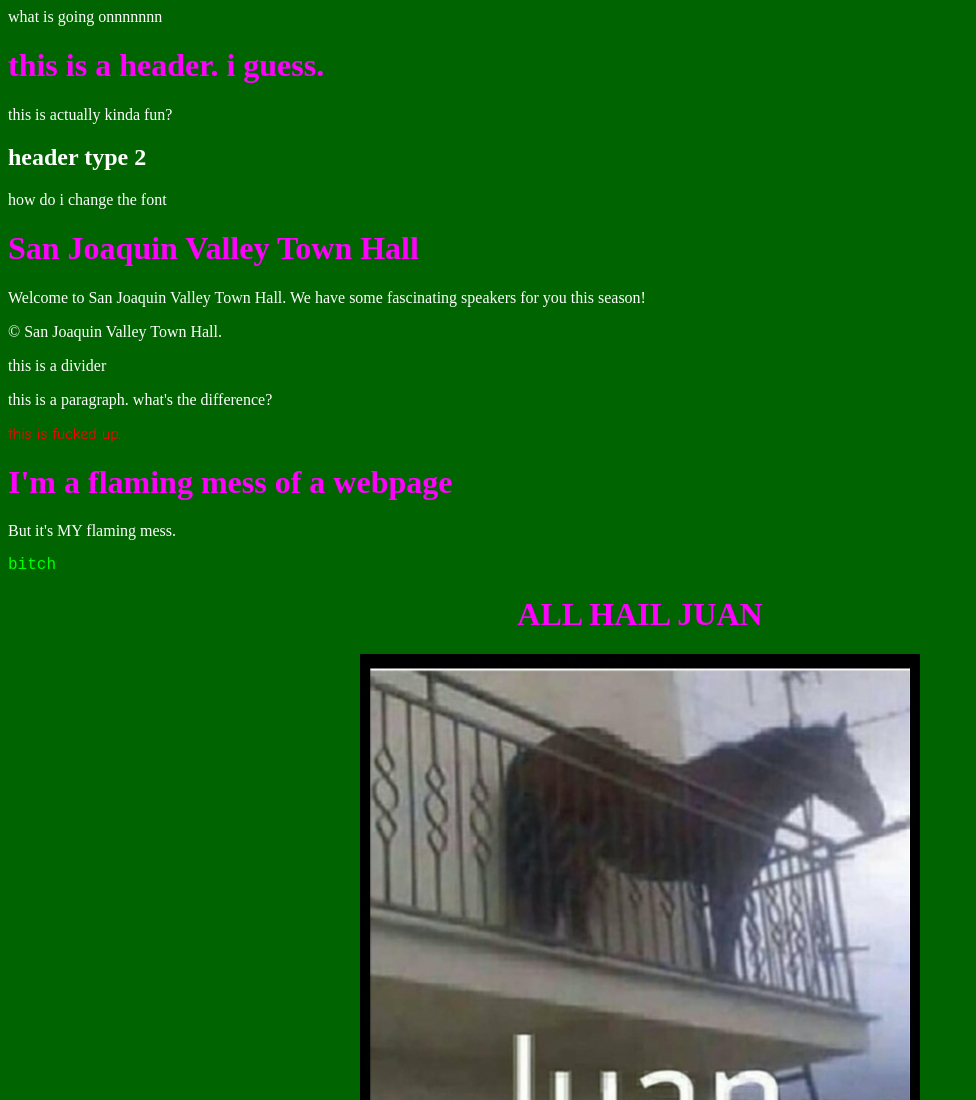
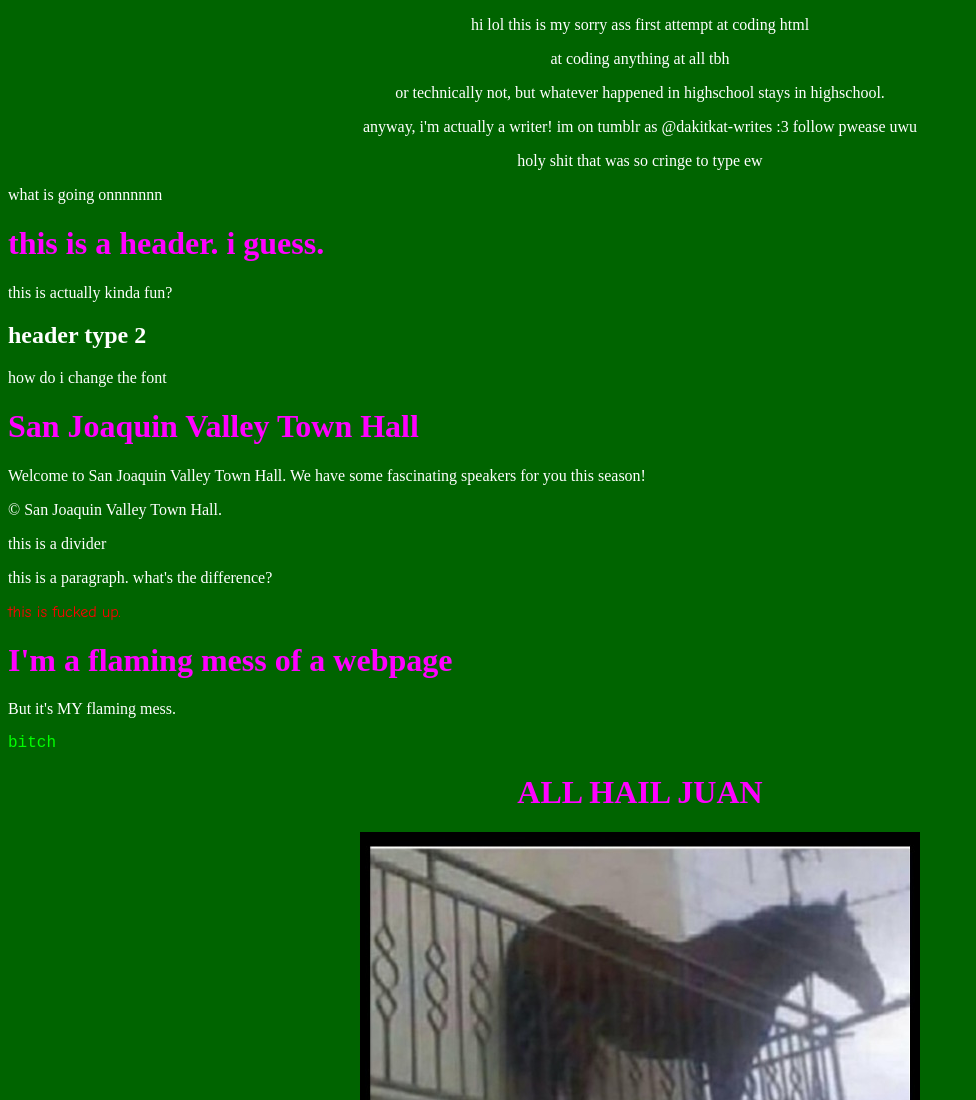
Before and after one commit to dakitkat-codes/allhailjuan, a plain HTML site: page juan/index.html in a window 1280 px wide. Shown: the top 1100 px of the page, without its empty margins (0-976 px from the left). Drawn offline with Linux system fonts and the light colour scheme; files whose address does not match are found by name.

Commit message:
Update index.html

```diff
--- a/juan/index.html
+++ b/juan/index.html
@@ -14,6 +14,13 @@
 		</style>
 	</head>
 	<body>
+		<div style="text-align: center">
+			<p>hi lol this is my sorry ass first attempt at coding html</p>
+			<p>at coding anything at all tbh</p>
+			<p>or technically not, but whatever happened in highschool stays in highschool.</p>
+			<p>anyway, i'm actually a writer! im on tumblr as @dakitkat-writes :3 follow pwease uwu</p>
+			<p>holy shit that was so cringe to type ew</p>
+		</div>
 		<div>what is going onnnnnnn</div>
 		<h1>this is a header. i guess.</h1>
 		<div>this is actually kinda fun?</div>
```
